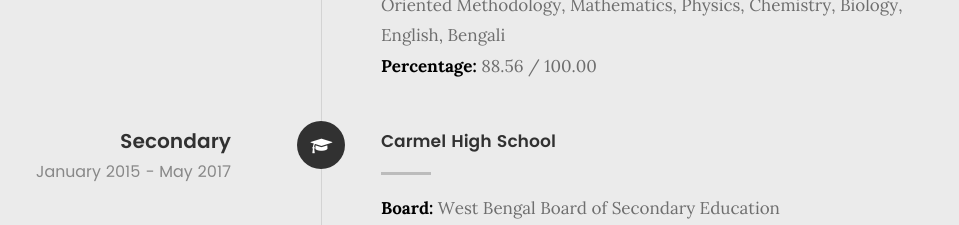
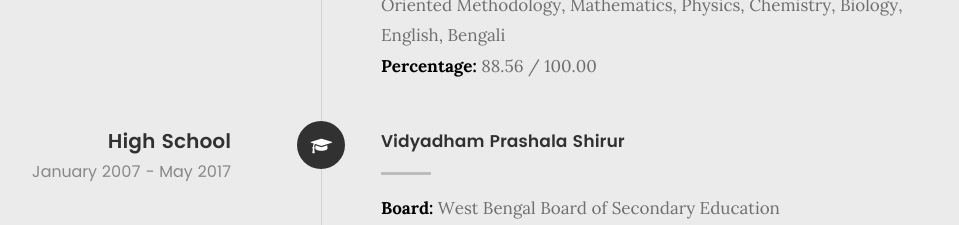
Before and after one commit to Pallavi-Langhe/Pallavi-Langhe.github.io, a plain HTML site: page index.html in a window 1280 px wide. Shown: the part 2840-3065 px from the top of the page, without its empty margins (178-1137 px from the left). Drawn offline with Linux system fonts and the light colour scheme; files whose address does not match are found by name.

Commit message:
initial commit

```diff
--- a/index.html
+++ b/index.html
@@ -269,12 +269,12 @@
 	   				</div>
 
 	   				<div class="timeline-header">
-	   					<h3>Secondary</h3>
-	   					<p>January 2015 - May 2017</p>
+	   					<h3> High School </h3>
+	   					<p>January 2007 - May 2017</p>
 	   				</div>
 
 	   				<div class="timeline-content">
-	   					<h4>Carmel High School </h4>
+	   					<h4>Vidyadham Prashala Shirur</h4>
 	   					<p>
 	   						<strong style="color: black">Board: </strong>West Bengal Board of Secondary Education<br>
 							<strong style="color: black">Courses: </strong>Mathematics, English, Bengali, Physical Sience, Life Science, History, Geography<br>
```
